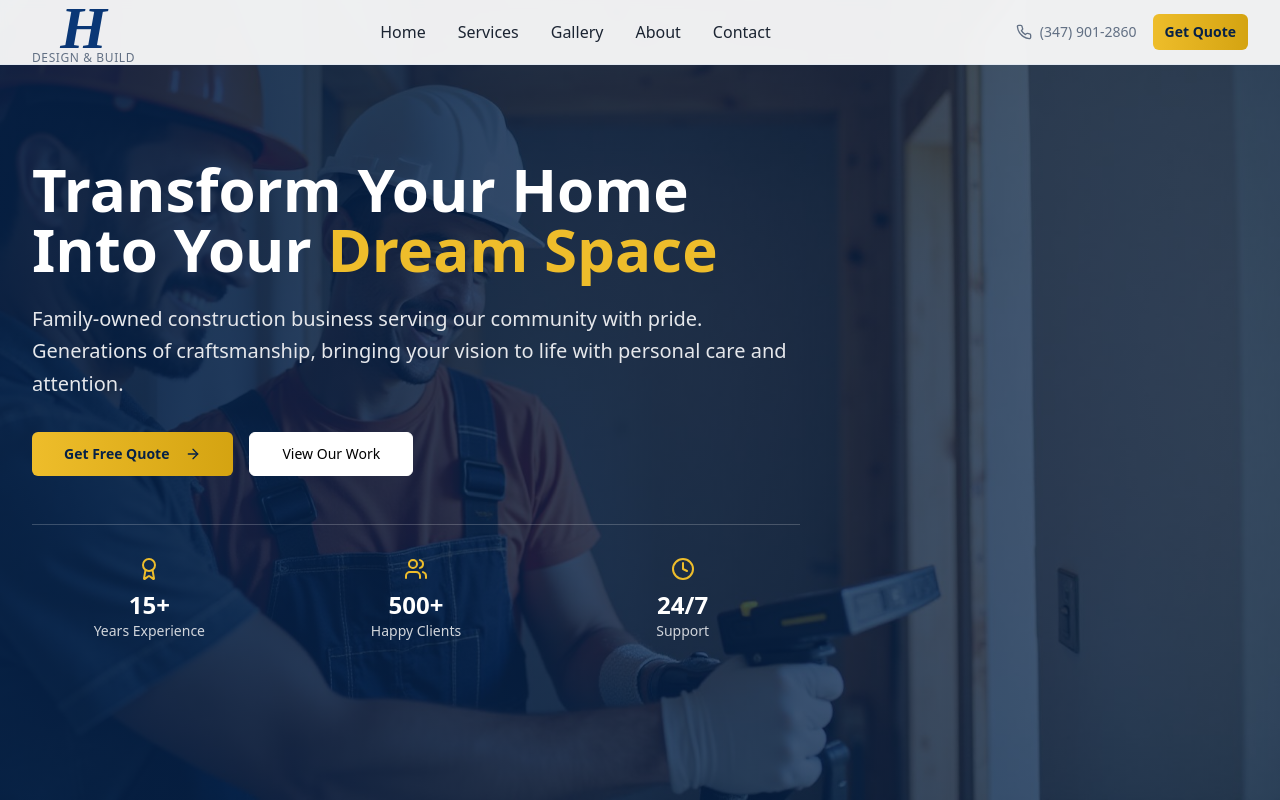
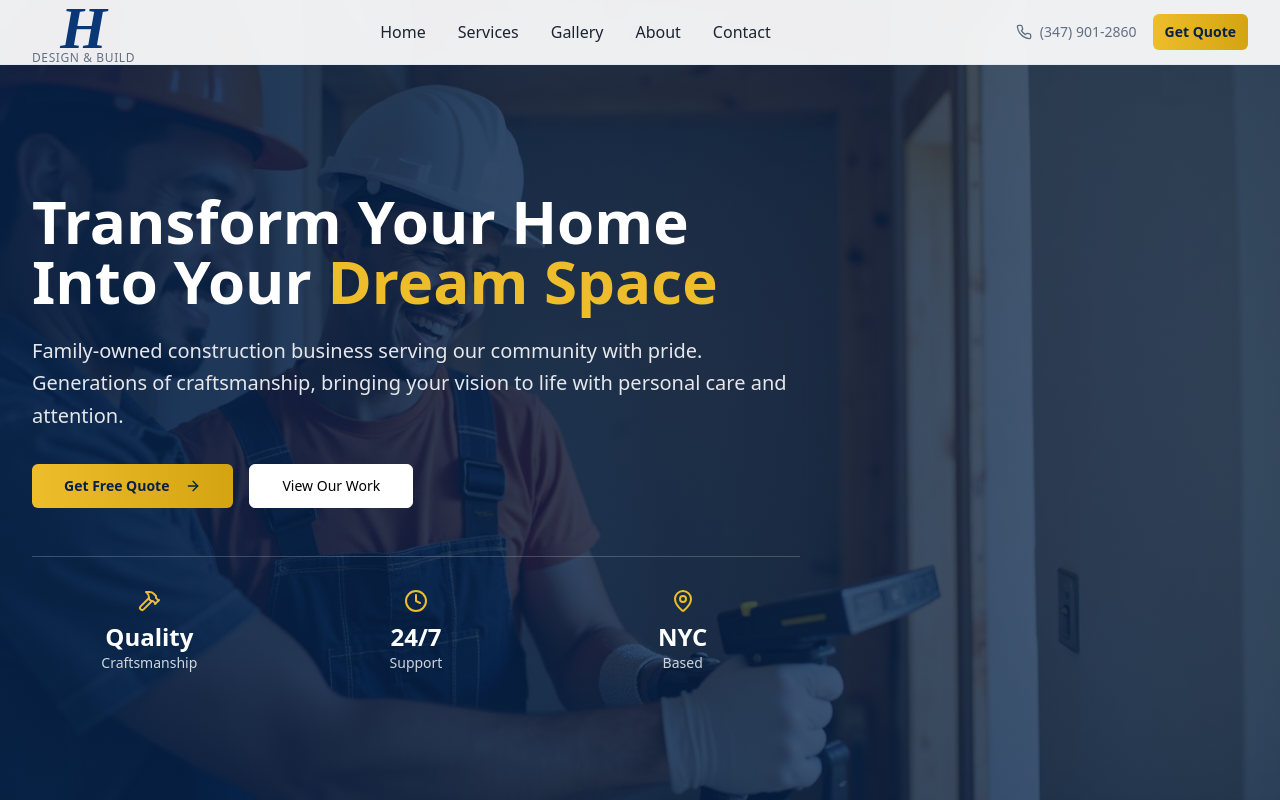
Before and after one commit to DavidFuents/davidfuents.github.io, a React (Vite) app: page / in a window 1280 px wide. Shown: the top 800 px of the page. Built offline with nearby package versions, Linux system fonts and the light colour scheme; the HTML template or start-up script is replaced by a standard one.

Commit message:
Changes to Hero Component

```diff
--- a/src/components/Hero.tsx
+++ b/src/components/Hero.tsx
@@ -1,5 +1,5 @@
 import { Button } from '@/components/ui/button';
-import { ArrowRight, Award, Users, Clock } from 'lucide-react';
+import { ArrowRight, Hammer, Award, Users, Clock, MapPin } from 'lucide-react';
 import heroImage from '@/assets/hero-hernandez-construction.jpg';
 
 const Hero = () => {
@@ -16,7 +16,7 @@ const Hero = () => {
       </div>
 
       {/* Content */}
-      <div className="relative z-10 container mx-auto px-4 sm:px-6 lg:px-8">
+      <div className="relative z-10 container mx-auto px-4 sm:px-6 lg:px-8 pt-32 md:pt-16">
         <div className="max-w-3xl">
           <h1 className="text-4xl md:text-6xl font-bold text-white mb-6 leading-tight">
             Transform Your Home Into Your
@@ -42,17 +42,10 @@ const Hero = () => {
           <div className="grid grid-cols-3 gap-8 pt-8 border-t border-white/20">
             <div className="text-center">
               <div className="flex items-center justify-center mb-2">
-                <Award className="h-6 w-6 text-gold" />
+                <Hammer className="h-6 w-6 text-gold" />
               </div>
-              <div className="text-2xl font-bold text-white">15+</div>
-              <div className="text-gray-300 text-sm">Years Experience</div>
-            </div>
-            <div className="text-center">
-              <div className="flex items-center justify-center mb-2">
-                <Users className="h-6 w-6 text-gold" />
-              </div>
-              <div className="text-2xl font-bold text-white">500+</div>
-              <div className="text-gray-300 text-sm">Happy Clients</div>
+              <div className="text-2xl font-bold text-white">Quality</div>
+              <div className="text-gray-300 text-sm">Craftsmanship</div>
             </div>
             <div className="text-center">
               <div className="flex items-center justify-center mb-2">
@@ -60,6 +53,13 @@ const Hero = () => {
               </div>
               <div className="text-2xl font-bold text-white">24/7</div>
               <div className="text-gray-300 text-sm">Support</div>
+            </div>
+            <div className="text-center">
+              <div className="flex items-center justify-center mb-2">
+                <MapPin className="h-6 w-6 text-gold" />
+              </div>
+              <div className="text-2xl font-bold text-white">NYC</div>
+              <div className="text-gray-300 text-sm">Based</div>
             </div>
           </div>
         </div>
```
